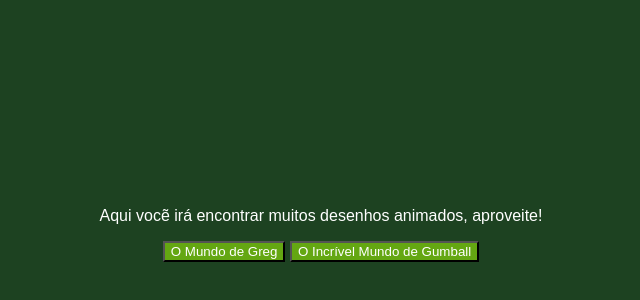
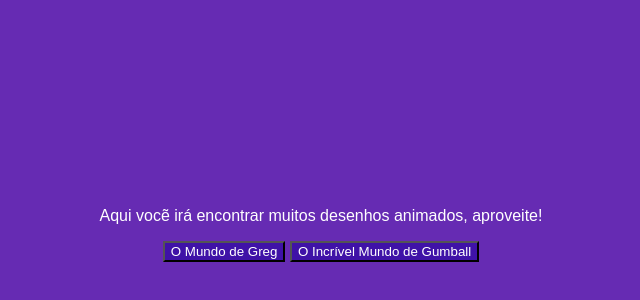
Before and after one commit to Lulua15/Luana2html, a plain HTML site: page index.html in a window 1280 px wide. Shown: the part 124-424 px from the top of the page, without its empty margins (319-959 px from the left). Drawn offline with Linux system fonts and the light colour scheme; a web font is replaced by a local one.

Commit message:
Add files via upload

```diff
--- a/style.css
+++ b/style.css
@@ -1,5 +1,5 @@
 body {
-background-color: #1D4221;
+background-color: #662bb3;
 color: white;
 font-family: "Bai Jamjuree", sans-serif;
 display: flex;
@@ -9,7 +9,7 @@ height: 700px;
 margin: 0;
 }
 button {
-background-color: #64A712;
+background-color: #3f12a7;
 color: white;
 font-family: "Bai Jamjuree", sans-serif;
 }
```
